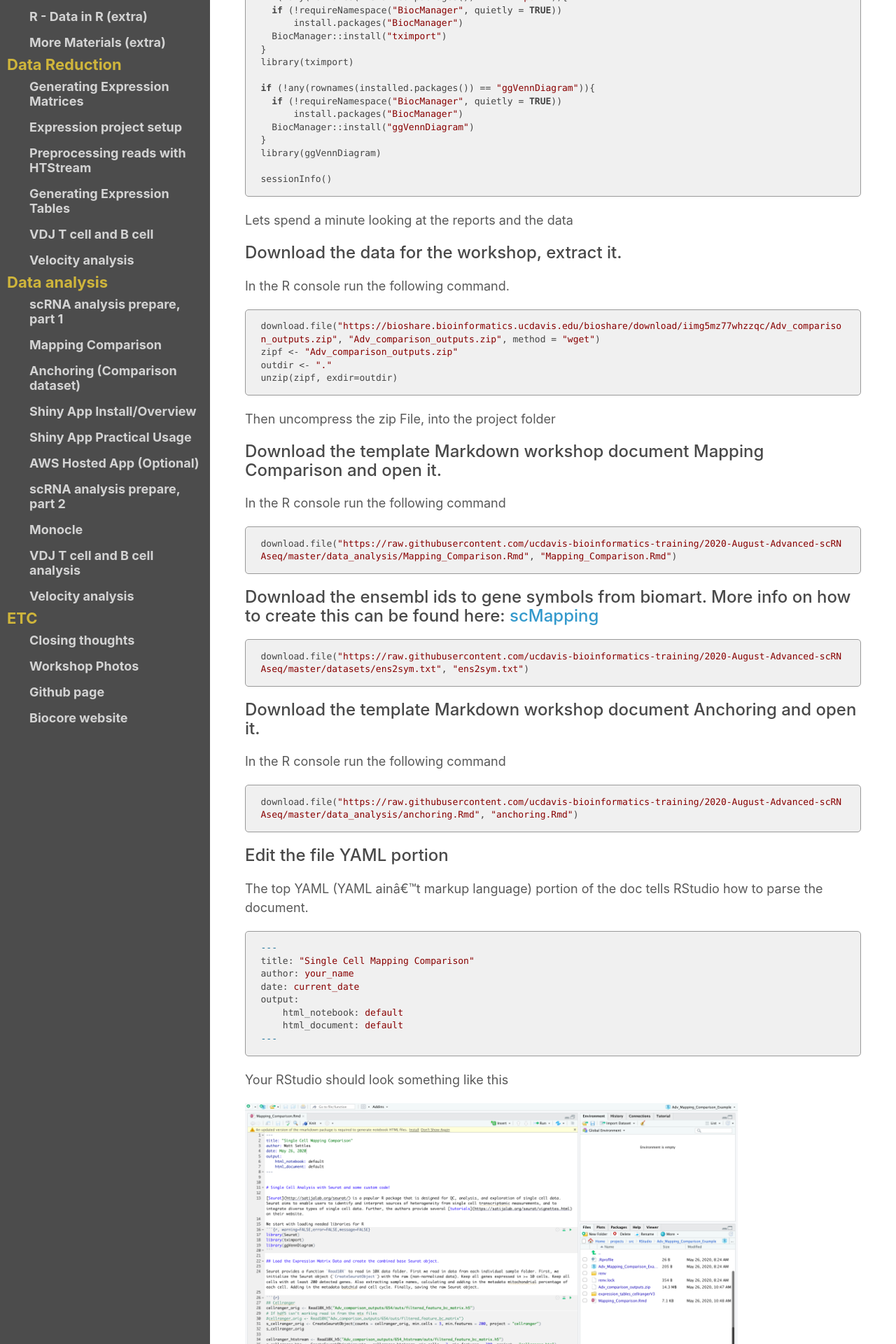
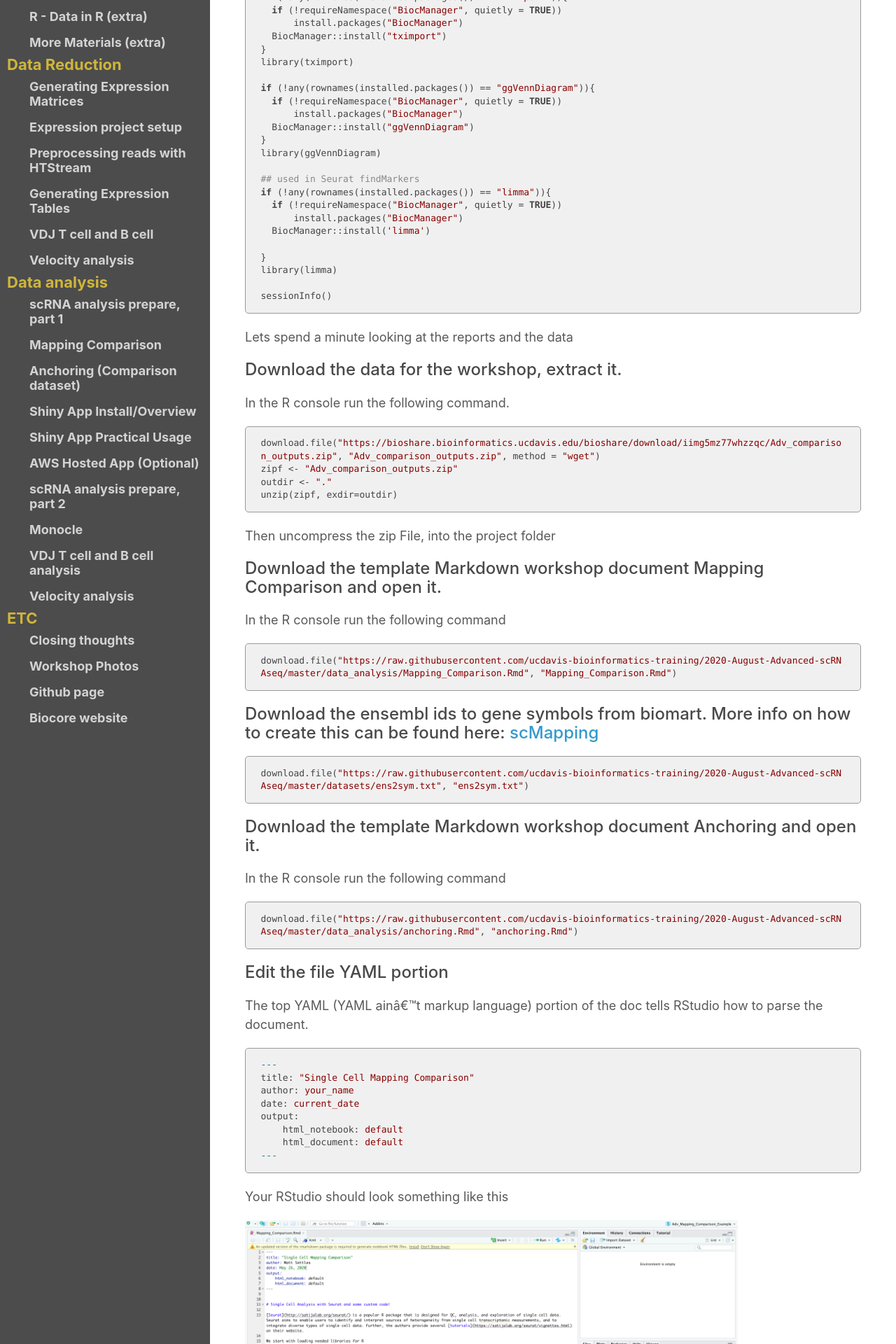
Before and after one commit to ucdavis-bioinformatics-training/2020-August-Advanced-scRNAseq, a Jekyll site: the page built from data_analysis/scrna_analysis_prepare_fixed.md, in a window 1280 px wide. Shown: the part 969-2889 px from the top of the page at 70% size. Built offline with Jekyll 4.4.1, drawn with Linux system fonts in a browser that asks for light colours; our own code applies the rules of GitHub Pages for plain Markdown files.

Commit message:
add limma

````diff
--- a/data_analysis/scrna_analysis_prepare_fixed.md
+++ b/data_analysis/scrna_analysis_prepare_fixed.md
@@ -45,6 +45,15 @@ if (!any(rownames(installed.packages()) == "ggVennDiagram")){
   BiocManager::install("ggVennDiagram")
 }
 library(ggVennDiagram)
+
+## used in Seurat findMarkers
+if (!any(rownames(installed.packages()) == "limma")){
+  if (!requireNamespace("BiocManager", quietly = TRUE))
+      install.packages("BiocManager")
+  BiocManager::install('limma')
+
+}
+library(limma)
 
 sessionInfo()
 ```
````
